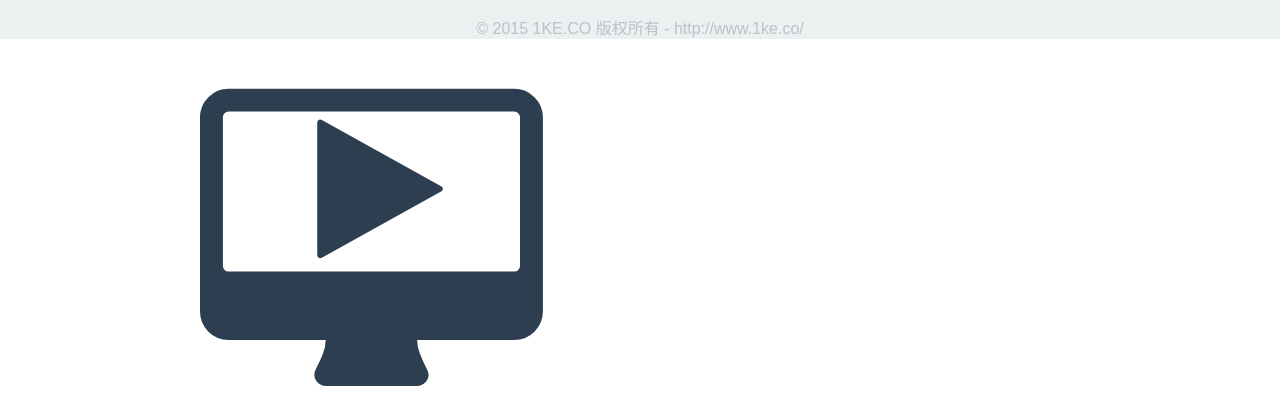
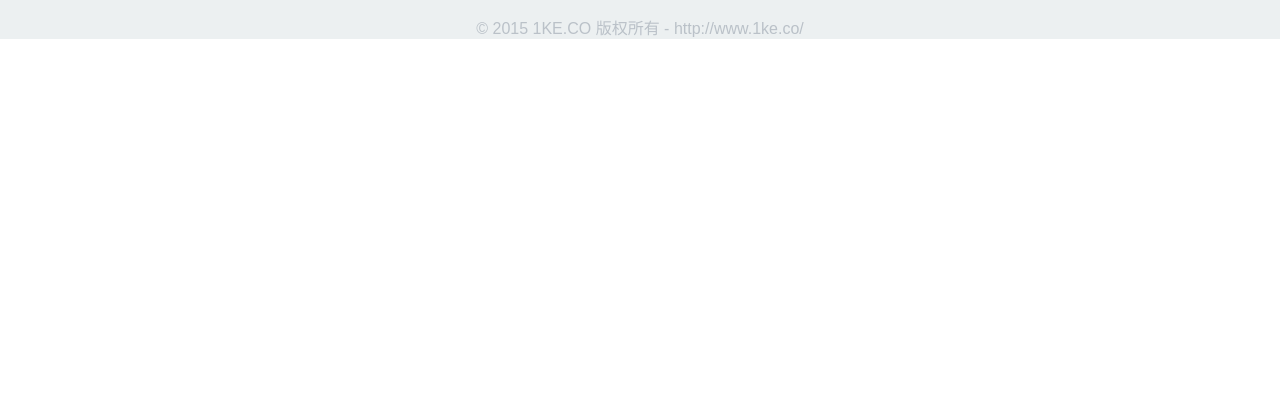
Before and after one commit to ryuzheng/1ke-front-end-class-homework, a plain HTML site: page class11/index.html in a window 1280 px wide. Shown: the part 1409-1818 px from the top of the page. After the commit the page ends 1448 px from the top, so only its background shows below. Drawn offline with Linux system fonts and the light colour scheme.

Commit message:
Delete redundant content

```diff
--- a/class11/index.html
+++ b/class11/index.html
@@ -3,7 +3,7 @@
 
 <head>
   <meta charset="UTF-8">
-  <title>1ke</title>
+  <title>1KE Front End Class 12</title>
   <!--reset css-->
   <link rel="stylesheet" href="css/normalize.css" media="screen" title="no title" charset="utf-8">
   <link rel="stylesheet" href="css/main.css" media="screen" title="no title" charset="utf-8">
@@ -108,11 +108,6 @@
       </div>
     </section>
   </footer>
-
-  <span class="fa-stack">
-    <i class="fa fa-desktop fa-stack-2x"></i>
-    <i class="fa fa-play fa-stack-1x"></i>
-  </span>
 </body>
 
 </html>
```
